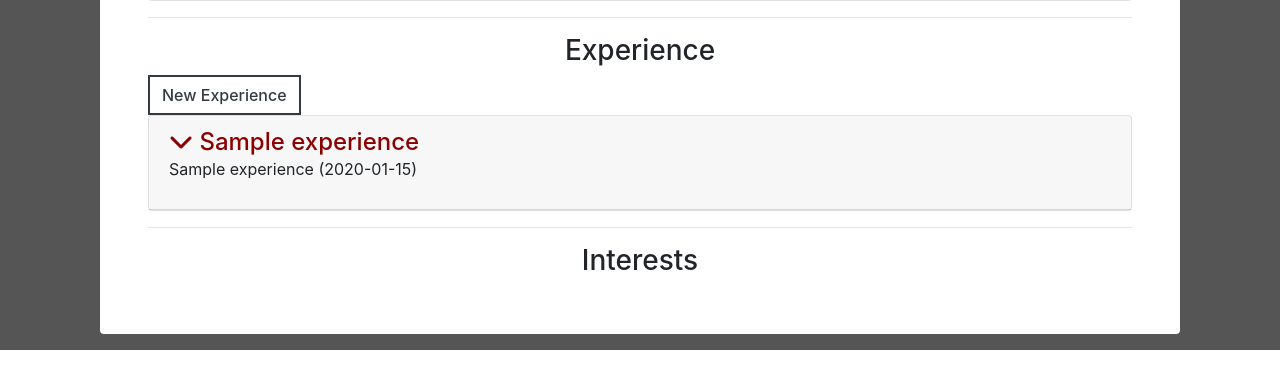
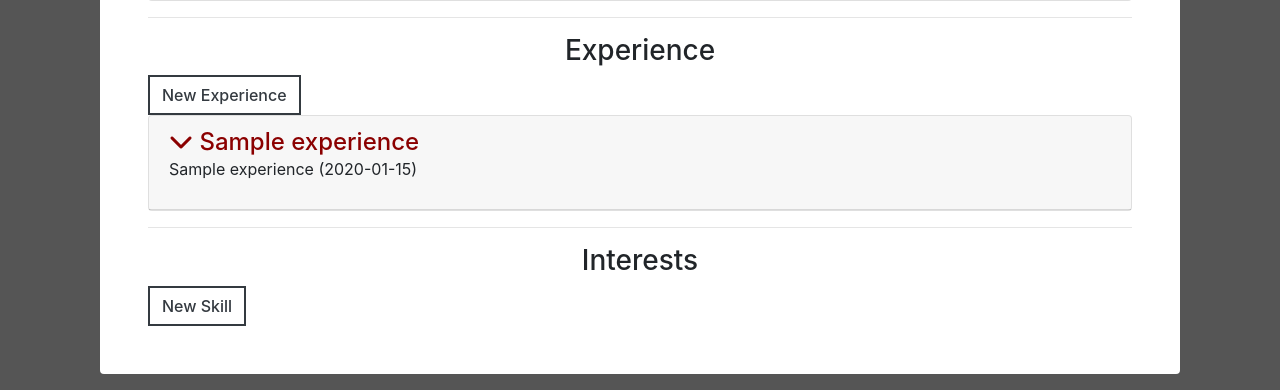
Before and after one commit to WillEdMatsypie/bridging-coursework, a Django app: page /cv/ in a window 1280 px wide. Shown: the part 785-1175 px from the top of the page. Before the commit the page ends 1135 px from the top, so only its background shows below. Run offline with Django 3.2, Linux system fonts and the light colour scheme; a user stored in the database is signed in; tables that the repository leaves empty hold one stand-in row (values such as "Sample post"); some libraries are stand-ins or nearby versions.

Commit message:
Functional testing for entering new interests passes

```diff
--- a/cv/templates/cv/cv.html
+++ b/cv/templates/cv/cv.html
@@ -21,8 +21,8 @@
             <hr>
             <h3 class="section-header">Summary</h3>
             <hr>
-            <h3 class="section-header">Skills</h3>
             <div id="skill-section">
+                <h3 class="section-header">Skills</h3>
                 {% if user.is_authenticated %}
                     <a class="btn btn-outline-dark" href="{% url 'skill_new' %}" id="new-skill">New Skill</span></a>
                 {% endif %}
@@ -93,7 +93,13 @@
                 {% endfor %}
             </div>
             <hr>
-            <h3 class="section-header">Interests</h3>
+            <div id="skill-section">
+                <h3 class="section-header">Interests</h3>
+                {% if user.is_authenticated %}
+                    <a class="btn btn-outline-dark" href="{% url 'interest_new' %}" id="new-interest">New Skill</span></a>
+                {% endif %}
+            </div>
+
         </div>
     </div>
 </div>
```
